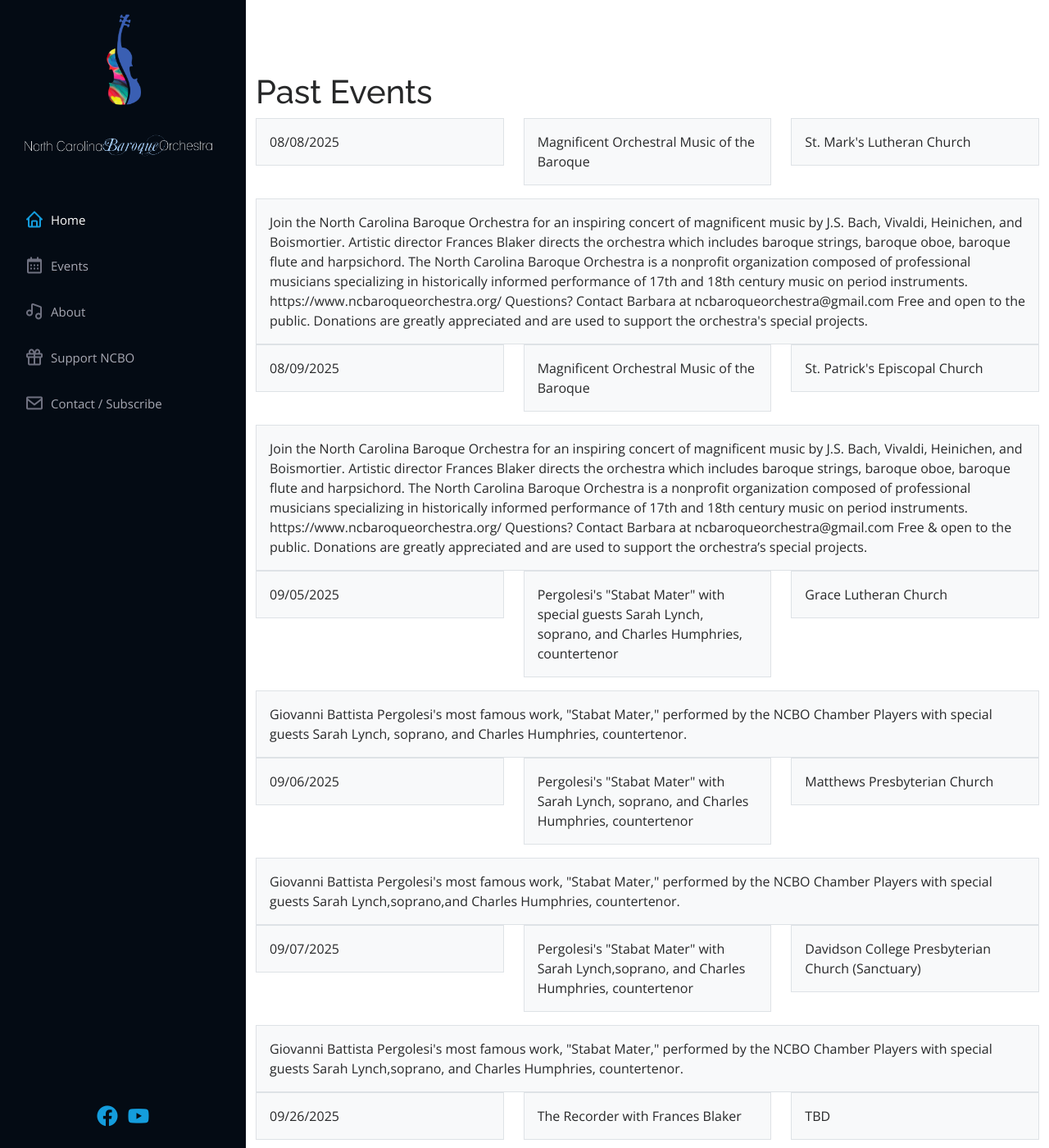
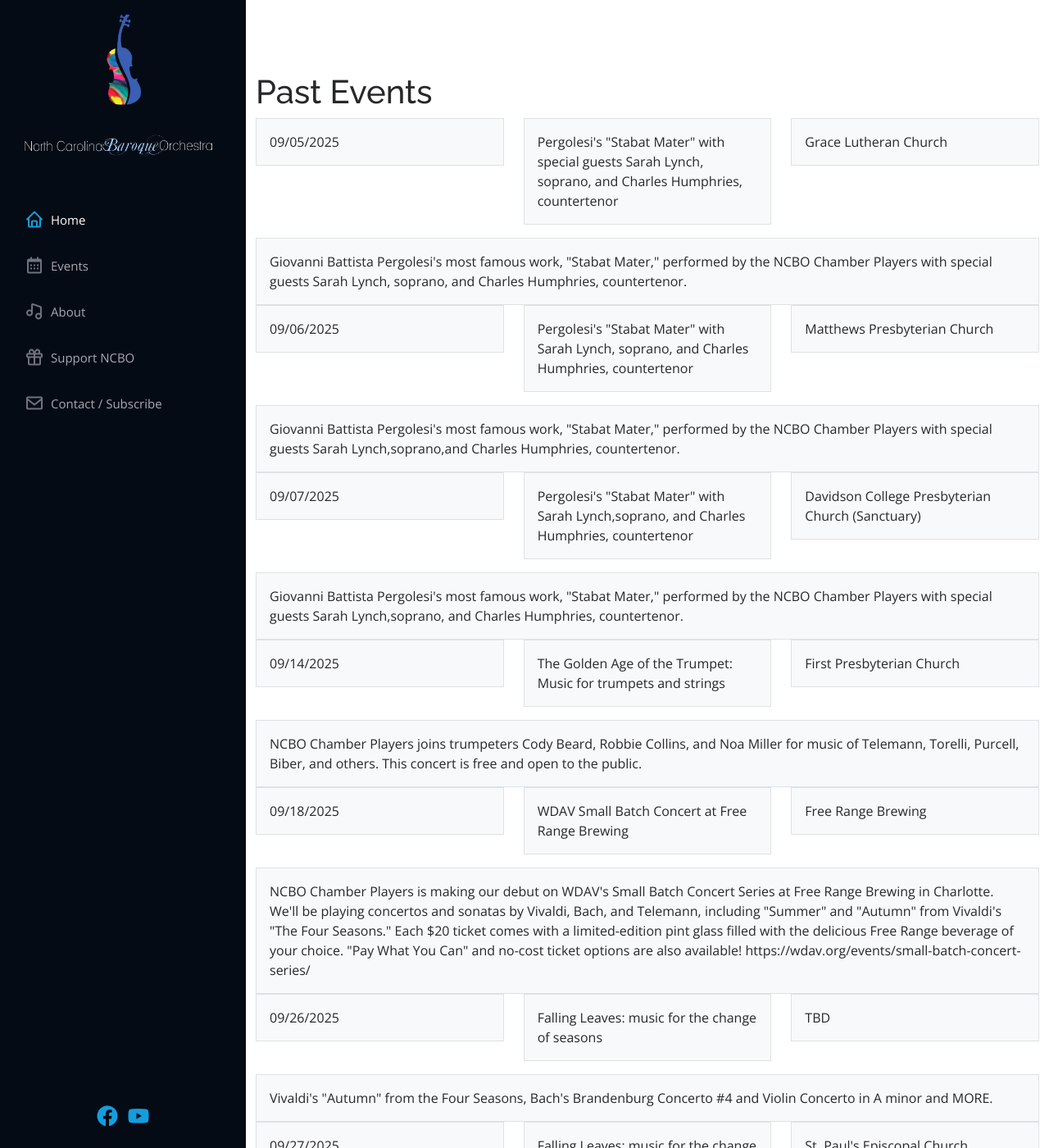
Before and after one commit to ncbaroqueorchestra/ncboweb, a Jekyll site: the page built from past_events.md, in a window 1280 px wide and 1400 px high. Shown: the whole window at 82% size. Built offline with Jekyll 4.4.1, drawn with Linux system fonts in a browser that asks for light colours; some of the changed text lies outside the part shown.

Commit message:
Updated NCBO events

```diff
--- a/_data/events.yml
+++ b/_data/events.yml
@@ -1,35 +1,3 @@
-- address: 1001 Queens Road, Charlotte, NC
-  description: "Join the North Carolina Baroque Orchestra for an inspiring concert\
-    \ of magnificent music by J.S. Bach, Vivaldi, Heinichen, and Boismortier. Artistic\
-    \ director Frances Blaker directs the orchestra which includes baroque strings,\
-    \ baroque oboe, baroque flute and harpsichord.\nThe North Carolina Baroque Orchestra\
-    \ is a nonprofit organization  composed of professional musicians specializing\
-    \ in historically informed performance of 17th and 18th century music on period\
-    \ instruments.\nhttps://www.ncbaroqueorchestra.org/ \n\nQuestions? Contact Barbara\
-    \ at ncbaroqueorchestra@gmail.com \n\nFree and open to the public.\nDonations\
-    \ are greatly appreciated and are used to support the orchestra's special projects."
-  eventdate: 08/08/2025
-  eventtime: 07:00 PM
-  heading: Magnificent Orchestral Music of the Baroque
-  mapurl: https://maps.app.goo.gl/7knCdwEh11HYxGyy9
-  sortdate: 1754694000
-  venue: St. Mark's Lutheran Church
-- address: 164 Fairview Road, Mooresville, NC
-  description: "Join the North Carolina Baroque Orchestra for an inspiring concert\
-    \ of magnificent music by J.S. Bach, Vivaldi, Heinichen, and Boismortier. Artistic\
-    \ director Frances Blaker directs the orchestra which includes baroque strings,\
-    \ baroque oboe, baroque flute and harpsichord.\nThe North Carolina Baroque Orchestra\
-    \ is a nonprofit organization  composed of professional musicians specializing\
-    \ in historically informed performance of 17th and 18th century music on period\
-    \ instruments.\nhttps://www.ncbaroqueorchestra.org/ \n\nQuestions? Contact Barbara\
-    \ at ncbaroqueorchestra@gmail.com \n\nFree & open to the public.\nDonations are\
-    \ greatly appreciated and are used to support the orchestra’s special projects."
-  eventdate: 08/09/2025
-  eventtime: 03:00 PM
-  heading: Magnificent Orchestral Music of the Baroque
-  mapurl: https://maps.app.goo.gl/SFhvAaK5ruP7919o7
-  sortdate: 1754766000
-  venue: St. Patrick's Episcopal Church
 - address: 426 Oakland Avenue, Rock Hill, SC
   description: Giovanni Battista Pergolesi's most famous work, "Stabat Mater," performed
     by the NCBO Chamber Players with special guests Sarah Lynch, soprano, and Charles
@@ -63,31 +31,61 @@
   mapurl: https://maps.app.goo.gl/m81v4MRAKzYX1ET78
   sortdate: 1757271600
   venue: Davidson College Presbyterian Church (Sanctuary)
+- address: 108 East Cambridge Ave., Greenwood, SC
+  description: "NCBO Chamber Players joins trumpeters Cody Beard, Robbie Collins,\
+    \ and Noa Miller for music of Telemann, Torelli, Purcell, Biber, and others. \n\
+    \nThis concert is free and open to the public."
+  eventdate: 09/14/2025
+  eventtime: 04:00 PM
+  heading: 'The Golden Age of the Trumpet: Music for trumpets and strings'
+  mapurl: https://maps.app.goo.gl/B6cCHDN2WCfMPq3z5
+  sortdate: 1757880000
+  venue: First Presbyterian Church
+- address: 2320 North Davidson Street, Charlotte, NC 28205
+  description: 'NCBO Chamber Players is making our debut on WDAV''s Small Batch Concert
+    Series at Free Range Brewing in Charlotte. We''ll be playing concertos and sonatas
+    by Vivaldi, Bach, and Telemann, including "Summer" and "Autumn" from Vivaldi''s
+    "The Four Seasons."
+
+
+    Each $20 ticket comes with a limited-edition pint glass filled with the delicious
+    Free Range beverage of your choice. "Pay What You Can" and no-cost ticket options
+    are also available!
+
+    https://wdav.org/events/small-batch-concert-series/'
+  eventdate: 09/18/2025
+  eventtime: 07:00 PM
+  heading: WDAV Small Batch Concert at Free Range Brewing
+  mapurl: https://maps.app.goo.gl/U31pDpFMqtNyNgzm6
+  sortdate: 1758236400
+  ticketurl: https://wdav.org/events/small-batch-concert-series/
+  venue: Free Range Brewing
 - address: ''
-  description: Virtuosic baroque music for recorder, featuring Frances Blaker with
-    members of NCBO. The program includes Brandenburg Concerto 4 and Telemann's Concerto
-    in E minor for flute and recorder.
+  description: 'Vivaldi''s "Autumn" from the Four Seasons, Bach''s Brandenburg Concerto
+    #4 and Violin Concerto in A minor and MORE.'
   eventdate: 09/26/2025
   eventtime: 07:00 PM
-  heading: The Recorder with Frances Blaker
+  heading: 'Falling Leaves: music for the change of seasons'
   sortdate: 1758927600
   venue: TBD
-- address: ''
-  description: Virtuosic baroque music for recorder, featuring Frances Blaker with
-    members of NCBO. The program includes Brandenburg Concerto 4 and Telemann's Concerto
-    in E minor for flute and recorder.
+- address: 520 Summit St, Winston-Salem, NC 27101
+  description: 'Vivaldi''s "Autumn" from the Four Seasons, Bach''s Brandenburg Concerto
+    #4 and Violin Concerto in A minor and MORE.
+
+
+    Fundraiser for Friends of Music in memory of Bill Rahn. $25 suggested donation.'
   eventdate: 09/27/2025
   eventtime: 07:00 PM
-  heading: The Recorder with Frances Blaker
+  heading: 'Falling Leaves: music for the change of seasons'
+  mapurl: https://maps.app.goo.gl/na1XwHBwk2rFpKUM6
   sortdate: 1759014000
-  venue: TBD
+  venue: St. Paul's Episcopal Church, Colhoun Room
 - address: ''
-  description: Virtuosic baroque music for recorder, featuring Frances Blaker with
-    members of NCBO. The program includes Brandenburg Concerto 4 and Telemann's Concerto
-    in E minor for flute and recorder.
+  description: 'Vivaldi''s "Autumn" from the Four Seasons, Bach''s Brandenburg Concerto
+    #4 and Violin Concerto in A minor and MORE.'
   eventdate: 09/28/2025
   eventtime: 03:00 PM
-  heading: The Recorder with Frances Blaker
+  heading: 'Falling Leaves: music for the change of seasons'
   sortdate: 1759086000
   venue: TBD
 - address: 350 E Massachusetts Ave, Southern Pines, NC 28387
@@ -129,6 +127,42 @@
   mapurl: https://maps.app.goo.gl/9AB145KcBnNEs7TG7
   sortdate: 1760299200
   venue: Trinity Episcopal Cathedral
+- address: 750 Weaver Dairy Road, Chapel Hill, NC
+  description: 'Favorite baroque chamber music by Bach, Handel, Vivaldi, and others!
+
+
+    Free'
+  eventdate: 10/15/2025
+  eventtime: 07:30 PM
+  heading: NCBO Chamber Players presents "La Favorite"
+  mapurl: https://maps.app.goo.gl/5zueQ4H2xcjjoNz16
+  sortdate: 1760571000
+  venue: Carol Woods Retirement Community
+- address: 325 Bull Street, Savannah, GA
+  description: NCBO welcomes soprano Kathryn Knauer for a program of music by Handel
+    and Vivaldi, including "Autumn" from Vivaldi's "The Four Seasons" and the gorgeous
+    cantata "Sileti Venti" by Handel.
+  eventdate: 10/19/2025
+  eventtime: 05:00 PM
+  heading: '"Autumn Winds" with guest soprano Kathryn Knauer'
+  mapurl: https://maps.app.goo.gl/ErFXVonvUNyFXPib9
+  sortdate: 1760907600
+  ticketurl: https://www.instantseats.com/index.cfm?fuseaction=home.event&eventid=234A6A92-DF5E-823C-89E6EFC1E6ADFF2F&k=&CFID=21865599&CFTOKEN=64c3a29eb8fe55ec-A6EBBB73-AE1E-35D0-0A5ADD778AF637E7
+  venue: St. John's Church
+- address: 14401 Ramah Church Rd, Huntersville, NC 28078
+  description: 'An annual tradition, NCBO Chamber Players will perform a concert of
+    festive baroque chamber music to kick off Ramah Presbyterian Church''s "Christmas
+    In The Country" celebration. Immediately following the concert is the outdoor
+    lighting of the Christmas tree at 7 pm.
+
+
+    Admission free, donations appreciated.'
+  eventdate: 11/07/2025
+  eventtime: 06:00 PM
+  heading: '"Christmas In The Country" concert'
+  mapurl: https://maps.app.goo.gl/jU9daeKJQsHJeAXF7
+  sortdate: 1762556400
+  venue: Ramah Presbyterian Church
 - address: 1100 Sumter St, Columbia, SC 29201
   description: NCBO joins the choirs and soloists of Trinity Cathedral for an Episcopal
     Vespers service featuring a cantata by JS Bach.
@@ -165,3 +199,59 @@
   mapurl: https://maps.app.goo.gl/Xu4YnT9j1heNtd6q6
   sortdate: 1765746000
   venue: Trinity Episcopal Cathedral
+- address: ''
+  description: NCBO joins the choir and soloists of SC Bach in the first three cantatas
+    of J.S. Bach's amazing Christmas Oratorio.
+  eventdate: 12/20/2025
+  eventtime: 07:00 PM
+  heading: Bach's Christmas Oratorio parts 1-3 with SC Bach
+  sortdate: 1766275200
+  venue: TBD
+- address: ''
+  description: NCBO joins the choir and soloists of SC Bach for cantatas 4-6 of J.S.
+    Bach's amazing Christmas Oratorio.
+  eventdate: 12/21/2025
+  eventtime: 04:00 PM
+  heading: Bach's Christmas Oratorio parts 4-6 with SC Bach
+  sortdate: 1766350800
+  venue: TBD
+- address: 2619 Augusta St, Greenville, SC 29605
+  description: 'Vivaldi''s "Winter" from "The Four Seasons," Bach Brandenburg Concerto
+    #5, and more.'
+  eventdate: 01/30/2026
+  eventtime: 07:00 PM
+  heading: '"Embracing Winter"'
+  mapurl: https://maps.app.goo.gl/DVPBrz3CHzr9mR9k6
+  sortdate: 1769817600
+  venue: St. Michael's Lutheran Church
+- address: 100 Cedar Club Circle, Chapel Hill, NC
+  description: 'Vivaldi''s "Winter" from "The Four Seasons," Bach Brandenburg Concerto
+    #5, and more.'
+  eventdate: 01/31/2026
+  eventtime: 03:00 PM
+  heading: '"Embracing Winter"'
+  mapurl: https://maps.app.goo.gl/iG2TRUJ4b6S4gJfs9
+  sortdate: 1769889600
+  venue: The Cedars of Chapel Hill
+- address: 520 Summit Street, Winston-Salem
+  description: 'Friends of Music at St. Paul''s presents “Embracing Winter:” Vivaldi''s
+    "Winter" from "The Four Seasons," Bach Brandenburg Concerto #5, and more.
+
+
+    $20 suggested donation at the door.'
+  eventdate: 02/01/2026
+  eventtime: 03:00 PM
+  heading: '"Embracing Winter"'
+  mapurl: https://maps.app.goo.gl/48WQR2oGMHj2TVnS6
+  sortdate: 1769976000
+  venue: St. Paul's Episcopal Church
+- address: 2575 Parkway Drive, Winston-Salem, NC
+  description: NCBO joins the Winston-Salem Choral Artists under the direction of
+    Dr. Chris Gilliam for J.S. Bach's incredible Mass in B minor.
+  eventdate: 05/02/2026
+  eventtime: 07:00 PM
+  heading: J.S. Bach's Mass in B Minor with Winston-Salem Choral Artists
+  mapurl: https://maps.app.goo.gl/vHYLQmDGgNbXTmhc6
+  sortdate: 1777762800
+  ticketurl: https://wschoralartists.org/tickets/
+  venue: St. Timothy’s Episcopal Church
--- a/_data/past_events.yml
+++ b/_data/past_events.yml
@@ -1,3 +1,35 @@
+- address: 164 Fairview Road, Mooresville, NC
+  description: "Join the North Carolina Baroque Orchestra for an inspiring concert\
+    \ of magnificent music by J.S. Bach, Vivaldi, Heinichen, and Boismortier. Artistic\
+    \ director Frances Blaker directs the orchestra which includes baroque strings,\
+    \ baroque oboe, baroque flute and harpsichord.\nThe North Carolina Baroque Orchestra\
+    \ is a nonprofit organization  composed of professional musicians specializing\
+    \ in historically informed performance of 17th and 18th century music on period\
+    \ instruments.\nhttps://www.ncbaroqueorchestra.org/ \n\nQuestions? Contact Barbara\
+    \ at ncbaroqueorchestra@gmail.com \n\nFree & open to the public.\nDonations are\
+    \ greatly appreciated and are used to support the orchestra’s special projects."
+  eventdate: 08/09/2025
+  eventtime: 03:00 PM
+  heading: Magnificent Orchestral Music of the Baroque
+  mapurl: https://maps.app.goo.gl/SFhvAaK5ruP7919o7
+  sortdate: 1754766000
+  venue: St. Patrick's Episcopal Church
+- address: 1001 Queens Road, Charlotte, NC
+  description: "Join the North Carolina Baroque Orchestra for an inspiring concert\
+    \ of magnificent music by J.S. Bach, Vivaldi, Heinichen, and Boismortier. Artistic\
+    \ director Frances Blaker directs the orchestra which includes baroque strings,\
+    \ baroque oboe, baroque flute and harpsichord.\nThe North Carolina Baroque Orchestra\
+    \ is a nonprofit organization  composed of professional musicians specializing\
+    \ in historically informed performance of 17th and 18th century music on period\
+    \ instruments.\nhttps://www.ncbaroqueorchestra.org/ \n\nQuestions? Contact Barbara\
+    \ at ncbaroqueorchestra@gmail.com \n\nFree and open to the public.\nDonations\
+    \ are greatly appreciated and are used to support the orchestra's special projects."
+  eventdate: 08/08/2025
+  eventtime: 07:00 PM
+  heading: Magnificent Orchestral Music of the Baroque
+  mapurl: https://maps.app.goo.gl/7knCdwEh11HYxGyy9
+  sortdate: 1754694000
+  venue: St. Mark's Lutheran Church
 - address: 100 North Main Street, Davidson, NC
   description: "NCBO Chamber Players presents \"Welcoming Summer.\" The program includes\
     \ two concerti from Vivaldi's \"Four Seasons,\" Spring and Summer, plus the Concerto\
```
